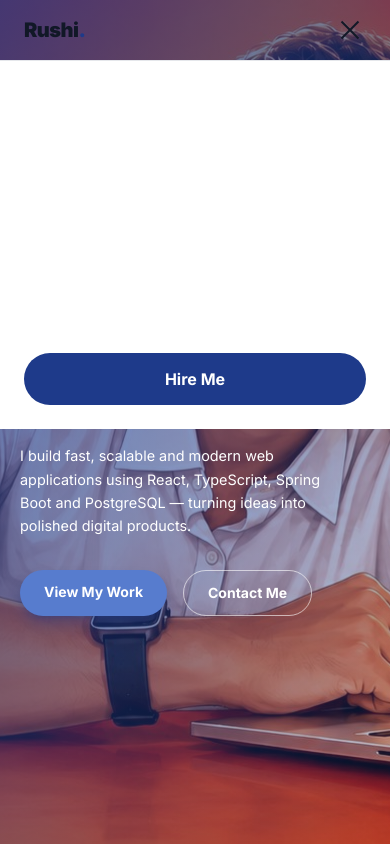
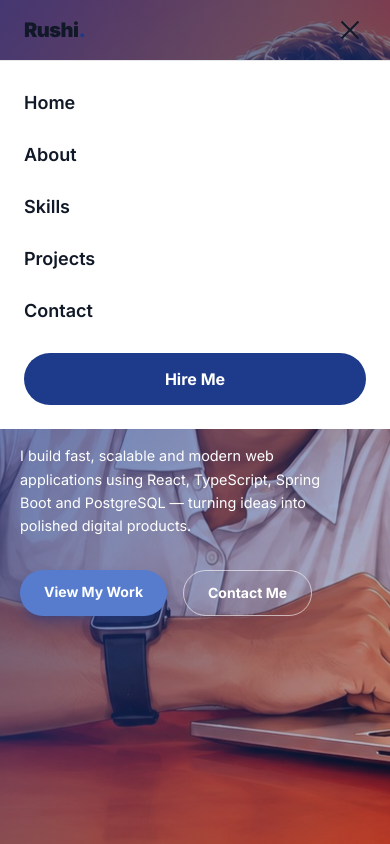
Before and after one commit to Rushijadhav1/Info_Protfolio, a React (Vite) app: page / in a window 390 px wide. Both pictures are taken after a click on the button 350 px from the left and 30 px from the top of the page. Shown: the top 844 px of the page. Built offline with nearby package versions, Linux system fonts and the light colour scheme.

Commit message:
edit navbar

```diff
--- a/src/components/Navbar.jsx
+++ b/src/components/Navbar.jsx
@@ -49,7 +49,7 @@ export default function Navbar() {
         <div className="absolute top-full left-0 right-0 bg-white backdrop-blur-lg p-6 flex flex-col gap-4 md:hidden border-t border-gray-200">
           {links.map((l) => (
             <a key={l} href={`#${l.toLowerCase()}`} onClick={() => setOpen(false)}
-              className="text-white text-lg font-semibold no-underline hover:text-[#1E3A8A] transition-colors py-1">
+              className="text-[#111827] text-lg font-semibold no-underline hover:text-[#1E3A8A] transition-colors py-1">
               {l}
             </a>
           ))}
```
